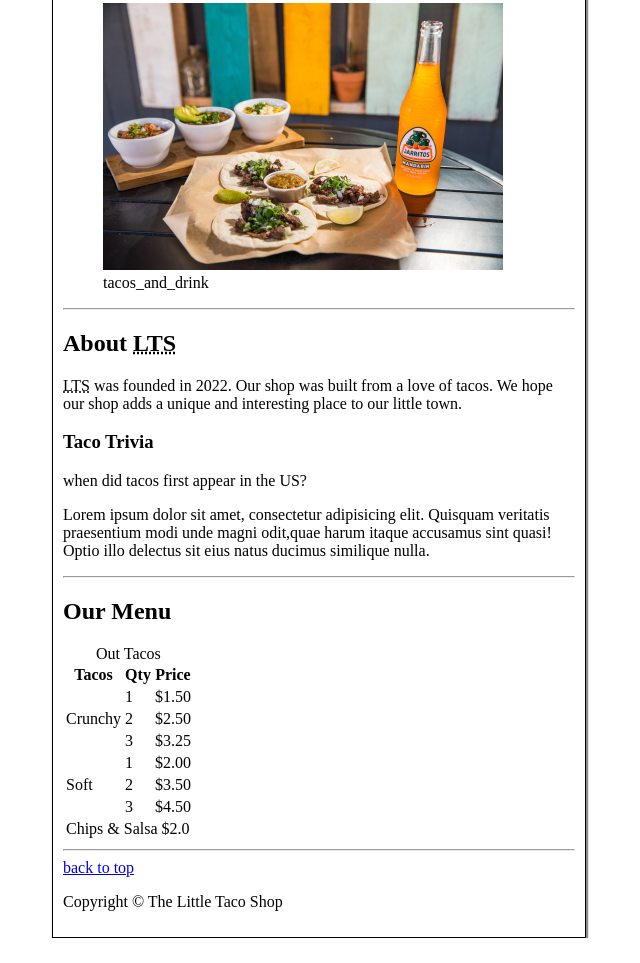
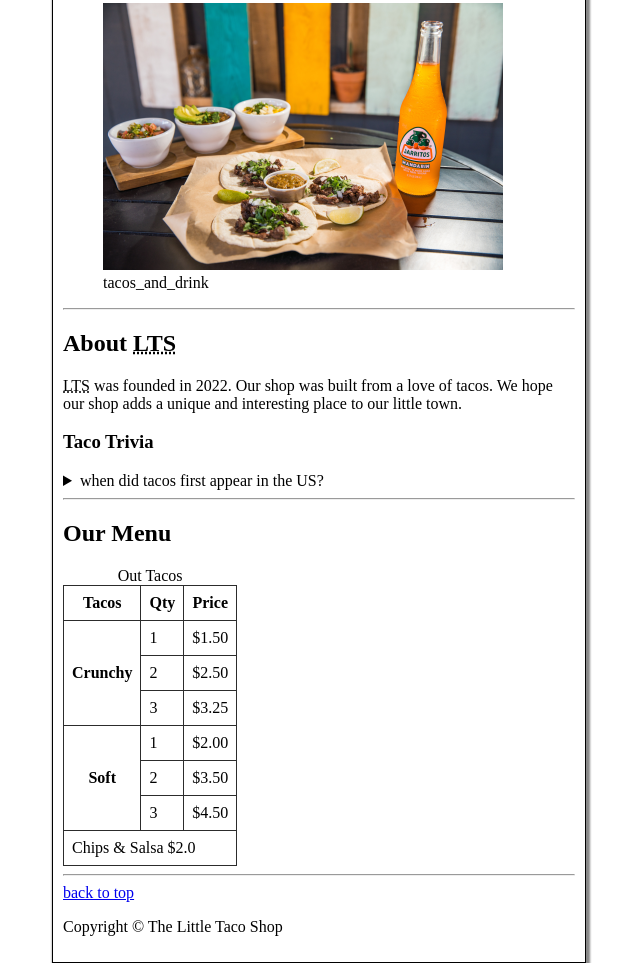
Before and after one commit to sakibnisatalok/WebDev101, a plain HTML site: page testproject/index.html in a window 1280 px wide. Shown: the part 176-1139 px from the top of the page, without its empty margins (321-961 px from the left). Before the commit the page ends 1114 px from the top, so only its background shows below. Drawn offline with Linux system fonts and the light colour scheme.

Commit message:
testprojectfullydone

```diff
--- a/testproject/index.html
+++ b/testproject/index.html
@@ -27,6 +27,7 @@
          <figcaption>tacos_and_drink</figcaption>
       </figure>
    </header>
+
    <main>
       <hr>
       <section id="about-lts">
@@ -34,15 +35,20 @@
          <p><abbr title="Little Taco Shop">LTS</abbr> was founded in 2022. Our shop was built from a love of tacos. We
             hope our shop adds a unique and interesting place to our little town.
          </p>
-         <h3>Taco Trivia</h3>
-         <p>when did tacos first appear in the US?</p>
-         <p>Lorem ipsum dolor sit amet, consectetur adipisicing elit. Quisquam veritatis praesentium modi unde magni
-            odit,quae harum itaque accusamus sint quasi! Optio illo delectus sit eius natus ducimus similique nulla.
-         </p>
+
+         <aside>
+            <h3>Taco Trivia</h3>
+            <details>
+               <summary>when did tacos first appear in the US?</summary>
+               <p>Lorem ipsum dolor sit amet consectetur adipisicing elit. Sunt sapiente laborum ipsum ad atque modi excepturi esse ullam, recusandae enim assumenda repudiandae deserunt dolorem eveniet fuga quibusdam, debitis blanditiis dolorum.</p>
+            </details>
+
+         </aside>
+
 
       </section>
       <hr>
-      <section id="our-menu" title="table">
+      <article id="our-menu" title="table">
          <h2>Our Menu</h2>
          <table>
             <caption>Out Tacos</caption>
@@ -56,7 +62,7 @@
             <tbody>
 
                <tr>
-                  <td rowspan="3">Crunchy</td>
+                  <th rowspan="3">Crunchy</th>
                   <td>1</td>
                   <td>&dollar;1.50</td>
                </tr>
@@ -69,7 +75,7 @@
                   <td>&dollar;3.25</td>
                </tr>
                <tr>
-                  <td rowspan="3">Soft</td>
+                  <th rowspan="3">Soft</th>
                   <td>1</td>
                   <td>&dollar;2.00</td>
                </tr>
@@ -88,7 +94,7 @@
                </tr>
             </tfoot>
          </table>
-      </section>
+      </article>
       <hr>
 
    </main>
--- a/testproject/main.css
+++ b/testproject/main.css
@@ -3,6 +3,16 @@ body{
    width: 40%;
    margin:auto;
    border: 1px solid black;
-   box-shadow: 1px 1px 1px 1px #888888;
+   box-shadow: 2px 2px 2px 2px #888888;
    padding: 10px;
 }
+
+table{
+   border: 1px solid #383838;
+   border-collapse: collapse;
+}
+
+th,td{
+   padding: 8px;
+   border: 1px solid #2c2c2c;
+}
```
Also changed, not shown: testproject/contact-us.html (+2 -1 lines).
